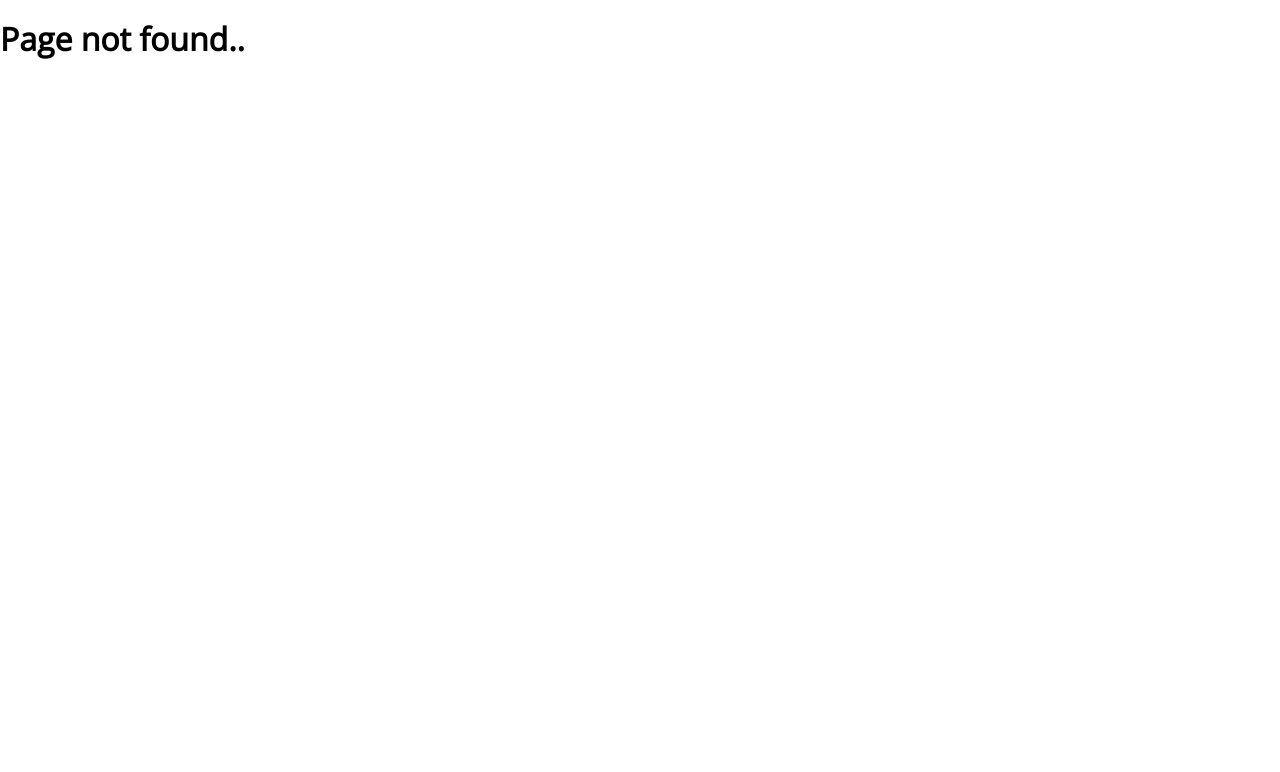
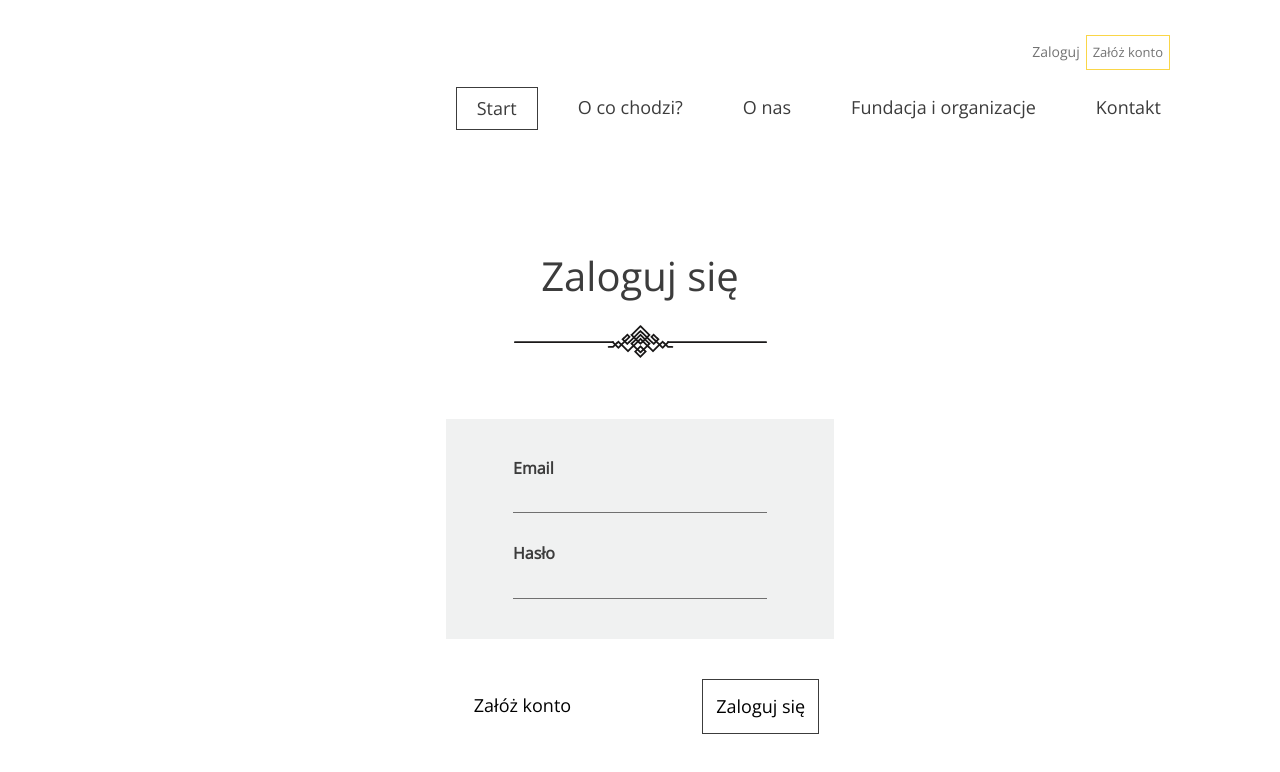
Before and after one commit to J4ISY/oddaj-rzeczy, a React (Vite) app: page /logowanie in a window 1280 px wide. Before the commit this address had no page. Shown: the top 772 px of the page. Built offline with nearby package versions, Linux system fonts and the light colour scheme.

Commit message:
add structure and styling to log in section

```diff
--- a/src/components/header/Header.jsx
+++ b/src/components/header/Header.jsx
@@ -4,7 +4,7 @@ function Header() {
     return (
         <>
             <div className="logReg-wrap">
-                <Link to='/zaloguj-sie' className="logReg-btn">Zaloguj</Link>
+                <Link to='/logowanie' className="logReg-btn">Zaloguj</Link>
                 <Link to='/' className="logReg-btn btn-sc active-hero">Załóż konto</Link>
             </div>
             <nav className="hero_nav">
--- a/src/components/home-page/home-components/Hero.jsx
+++ b/src/components/home-page/home-components/Hero.jsx
@@ -13,8 +13,8 @@ function Hero() {
                             <h1 className="hero-text second">Oddaj niechciane rzeczy w zaufane ręce</h1>
                             <img src="src/assets/images/hero-decoration.png" alt="" className="hero-img"/>
                             <div className="hero-btn">
-                                <Link to='/' className="hero-links">Oddaj rzeczy</Link>
-                                <Link to='/' className="hero-links">Zorganizuj zbiórkę</Link>
+                                <Link to='/logowanie' className="hero-links">Oddaj rzeczy</Link>
+                                <Link to='/logowanie' className="hero-links">Zorganizuj zbiórkę</Link>
                             </div>
                         </div>
                     </div>
--- a/src/components/home-page/home-components/SingleSteps.jsx
+++ b/src/components/home-page/home-components/SingleSteps.jsx
@@ -35,7 +35,7 @@ function SingleSteps() {
                     </div>
                 </div>
                 <div className="ss-bot">
-                    <Link to='/' className="ss-bot-btn">Oddaj rzeczy</Link>
+                    <Link to='/logowanie' className="ss-bot-btn">Oddaj rzeczy</Link>
                 </div>
             </div>
         </>
--- a/src/components/home-page/logIn-register/LogIn.jsx
+++ b/src/components/home-page/logIn-register/LogIn.jsx
@@ -1,9 +1,30 @@
 import Header from "../../header/Header.jsx";
+import {Link} from "react-router-dom";
 
 function LogIn() {
     return (
         <>
-            <Header />
+            <Header/>
+            <div className="log-in-wrapper">
+                <div className="log-in-content">
+                    <h2 className="log-in-title">Zaloguj się</h2>
+                    <img src="src/assets/images/hero-decoration.png" alt="decoration" className="log-in-img"/>
+                    <form action="" className="log-in-form">
+                        <div className="li-form-wrap">
+                            <label htmlFor="email-log-in" className='li-form-label'>Email</label>
+                            <input type="email" name='email-log-in' id='email-log-in' className='li-form-input'/>
+                        </div>
+                        <div className="li-form-wrap">
+                            <label htmlFor="passwd-log-in" className='li-form-label'>Hasło</label>
+                            <input type="password" name='passwd-log-in' id='passwd-log-in' className='li-form-input'/>
+                        </div>
+                    </form>
+                    <div className="log-in-bottom-btns">
+                        <Link to='/' className="log-in-btn">Załóż konto</Link>
+                        <Link to='' className="log-in-btn log-in-btn-border">Zaloguj się</Link>
+                    </div>
+                </div>
+            </div>
         </>
     );
 }
--- a/src/main.jsx
+++ b/src/main.jsx
@@ -19,7 +19,7 @@ const router = createBrowserRouter([
         element: <Home />
     },
     {
-        path: 'zaloguj-sie',
+        path: '/logowanie',
         element: <LogIn />
     }
 ])
--- a/src/scss/elements/log-in/_LogIn.scss
+++ b/src/scss/elements/log-in/_LogIn.scss
@@ -0,0 +1,81 @@
+.log-in-wrapper {
+  margin-top: 123px;
+  width: 100%;
+  display: flex;
+  justify-content: center;
+  align-items: center;
+  flex-direction: column;
+}
+
+.log-in-content {
+  width: 100%;
+  display: flex;
+  justify-content: center;
+  align-items: center;
+  flex-direction: column;
+}
+.log-in-title {
+  font-size: 40px;
+  color: $text-color;
+  font-weight: 400;
+  margin-bottom: 26px;
+  margin-top: 0;
+}
+.log-in-img {}
+
+.log-in-form {
+  margin-top: 61px;
+  margin-bottom: 40px;
+  display: flex;
+  justify-content: center;
+  align-self: center;
+  flex-direction: column;
+  background-color: #F0F1F1;
+}
+.li-form-wrap {
+  display: flex;
+  justify-content: center;
+  align-items: center;
+  flex-direction: column;
+  padding-left: 67px;
+  padding-right: 67px;
+}
+
+.li-form-label {
+  align-self: flex-start;
+  font-size: 16px;
+  font-weight: 600;
+  color: $text-color;
+  margin-bottom: 15px;
+  margin-top: 40px;
+}
+.li-form-input {
+  border: none;
+  border-bottom: 1px solid #707070;
+  background-color: transparent;
+  width: 250px;
+}
+
+.li-form-wrap:last-child .li-form-input {
+  margin-bottom: 40px;
+}
+
+.li-form-wrap:last-child .li-form-label {
+  margin-top: 31px;
+}
+
+.log-in-bottom-btns {
+  width: 28%;
+  display: flex;
+  justify-content: space-between;
+}
+.log-in-btn {
+  font-size: 18px;
+  font-weight: 300;
+  color: black;
+  text-decoration: none;
+  padding: 16px 13px;
+}
+.log-in-btn-border {
+  border: .75px solid $text-color;
+}
```
